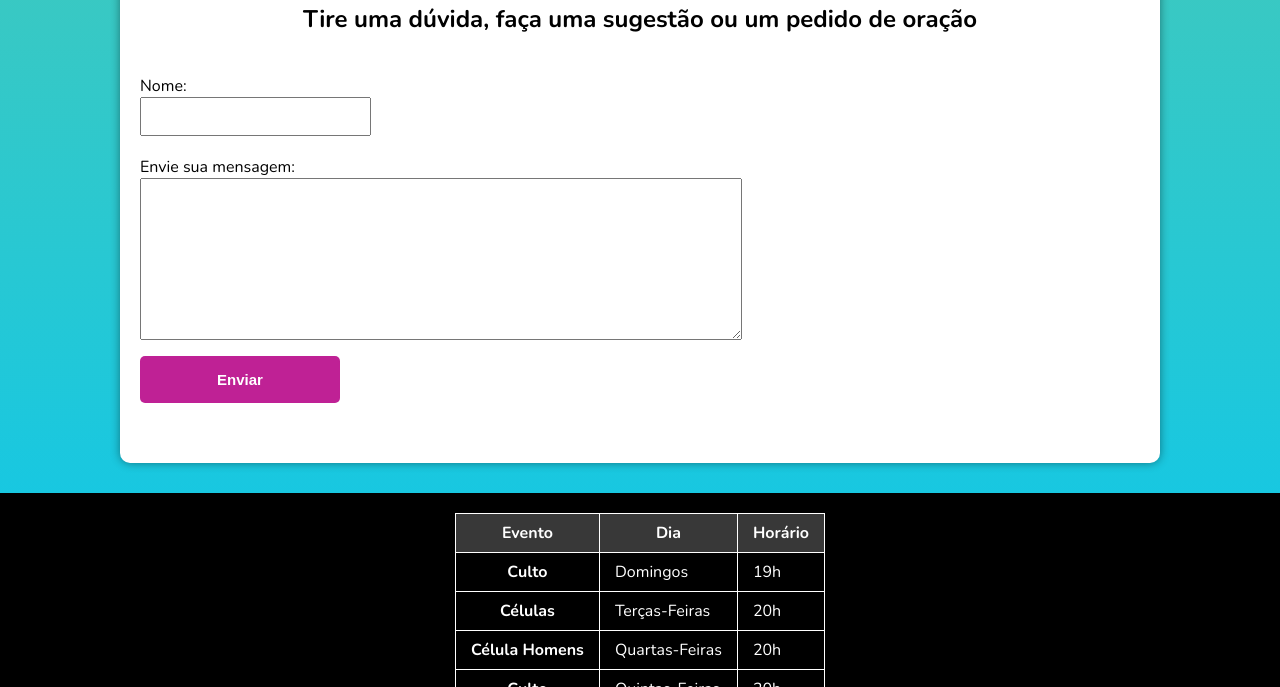
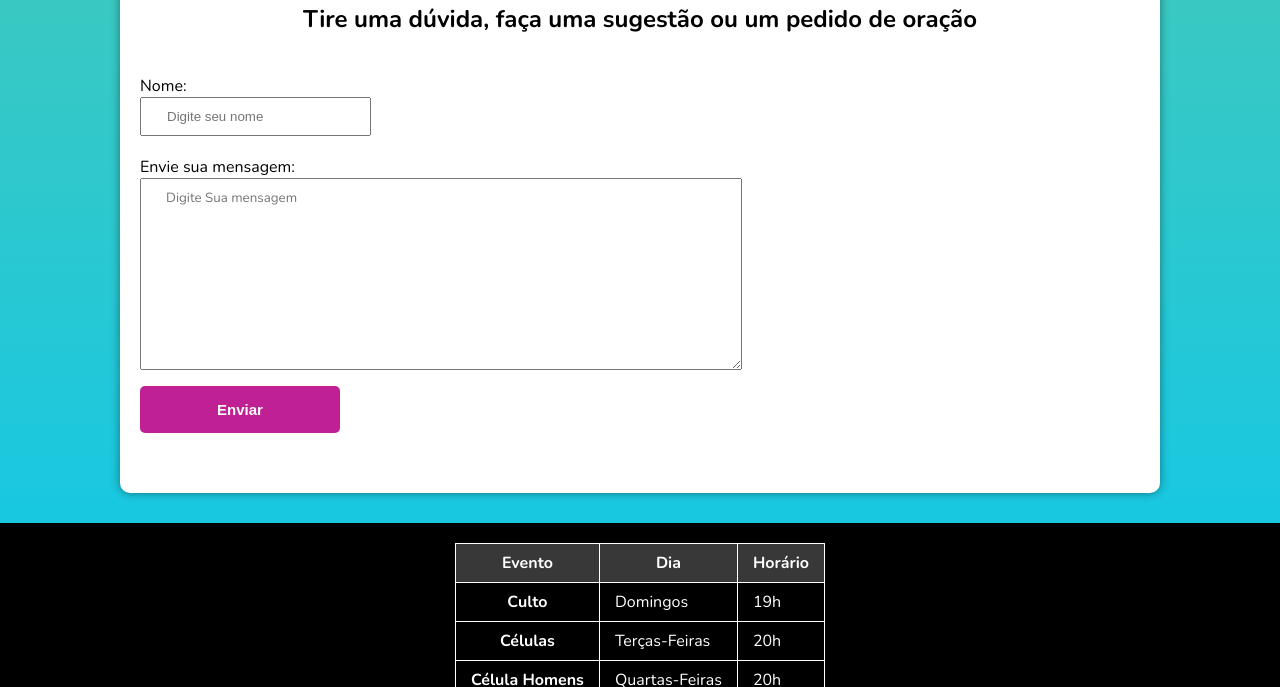
Before and after one commit to Fepostigo07/TDE03-Exp_Criativa, a plain HTML site: page paginas/index.html in a window 1280 px wide. Shown: the part 1433-2120 px from the top of the page. Drawn offline with nearby package versions, Linux system fonts and the light colour scheme; a web font is replaced by a local one.

Commit message:
finalização do projeto

```diff
--- a/estilos/style.css
+++ b/estilos/style.css
@@ -102,6 +102,7 @@ form label{
 
 textarea {
     padding: 10px 0 0 25px;
+    font-family: var(--fonte-principal);
 }
 
 .enviar{
@@ -178,7 +179,6 @@ textarea {
     object-fit: cover;
 }
 
-/* Layout tipo mosaico */
 .imagens img:nth-child(2) { grid-column: 1 / 3; grid-row: 1 / 3; }
 .imagens img:nth-child(3) { grid-column: 3 / 4; grid-row: 1 / 2; }
 .imagens img:nth-child(4) { grid-column: 4 / 5; grid-row: 1 / 2; }
--- a/paginas/index.html
+++ b/paginas/index.html
@@ -35,12 +35,12 @@
             <h2>Tire uma dúvida, faça uma sugestão ou um pedido de oração</h2>
             <form>
                 <label for="nome">Nome: </label>
-                <input type="text" id="nome" class="input-padrao">
+                <input type="text" id="nome" placeholder="Digite seu nome" class="input-padrao">
 
                 <label for="pedido">Envie sua mensagem: </label>
-                <textarea id="pedido" class="oracao" cols="70" rows="10" required"></textarea>
+                <textarea id="pedido" class="oracao" cols="70" rows="10" placeholder="Digite Sua mensagem" required"></textarea>
 
-                <input type="button" value="Enviar" class="enviar">
+                <button type="submit" class="enviar">Enviar</button>
             </form>
         </section>
     </main>
@@ -79,7 +79,7 @@
             </table>
         </section>
         <section class="insta">
-            <a href="#"><img src="../media/imagens/insta.png" alt="Logo Instagram"><span>Nosso Insta</span></a>
+            <a href="https://www.instagram.com/ieqvilamilitaroficial/" target="_blank"><img src="../media/imagens/insta.png" alt="Logo Instagram"><span>Nosso Insta</span></a>
         </section>
     </footer>
 </body>
```
